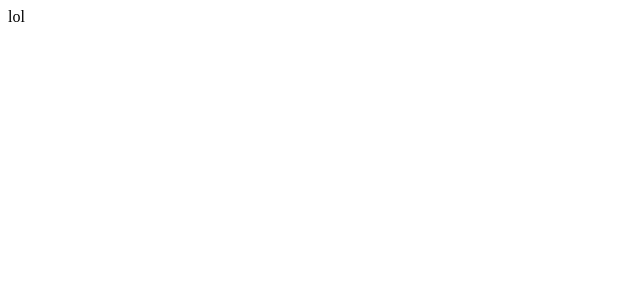
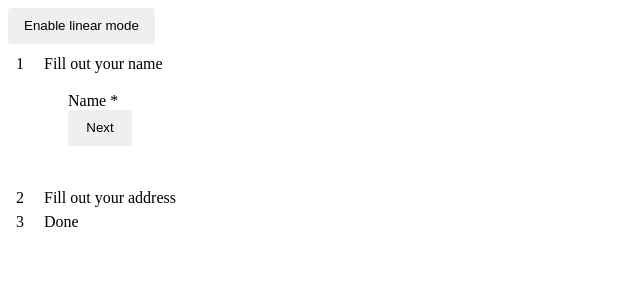
Before and after one commit to ShellsOfSilver/angular-ivy-vqrh4u, an Angular app: page / in a window 1280 px wide. Shown: the top 300 px of the page, without its empty margins (0-640 px from the left). Built offline with nearby package versions, Linux system fonts and the light colour scheme.

Commit message:
4 files modified

```diff
--- a/src/app/app.component.css
+++ b/src/app/app.component.css
@@ -1,3 +1,7 @@
-p {
-  font-family: Lato;
+.mat-stepper-vertical {
+  margin-top: 8px;
 }
+
+.mat-form-field {
+  margin-top: 16px;
+}
--- a/src/app/app.component.html
+++ b/src/app/app.component.html
@@ -1 +1,48 @@
-<my-init></my-init>
+<button mat-raised-button (click)="isLinear = !isLinear" id="toggle-linear">
+  {{!isLinear ? 'Enable linear mode' : 'Disable linear mode'}}
+</button>
+<mat-vertical-stepper [linear]="isLinear" #stepper>
+  <mat-step [stepControl]="firstFormGroup">
+    <form [formGroup]="firstFormGroup">
+      <ng-template matStepLabel>Fill out your name</ng-template>
+      <mat-form-field>
+        <mat-label>Name</mat-label>
+        <input
+          matInput
+          placeholder="Last name, First name"
+          formControlName="firstCtrl"
+          required
+        />
+      </mat-form-field>
+      <div>
+        <button mat-button matStepperNext>Next</button>
+      </div>
+    </form>
+  </mat-step>
+  <mat-step [stepControl]="secondFormGroup">
+    <form [formGroup]="secondFormGroup">
+      <ng-template matStepLabel>Fill out your address</ng-template>
+      <mat-form-field>
+        <mat-label>Address</mat-label>
+        <input
+          matInput
+          formControlName="secondCtrl"
+          placeholder="Ex. 1 Main St, New York, NY"
+          required
+        />
+      </mat-form-field>
+      <div>
+        <button mat-button matStepperPrevious>Back</button>
+        <button mat-button matStepperNext>Next</button>
+      </div>
+    </form>
+  </mat-step>
+  <mat-step>
+    <ng-template matStepLabel>Done</ng-template>
+    <p>You are now done.</p>
+    <div>
+      <button mat-button matStepperPrevious>Back</button>
+      <button mat-button (click)="stepper.reset()">Reset</button>
+    </div>
+  </mat-step>
+</mat-vertical-stepper>
--- a/src/app/app.component.ts
+++ b/src/app/app.component.ts
@@ -1,4 +1,5 @@
-import { Component } from "@angular/core";
+import { Component, OnInit } from "@angular/core";
+import { FormBuilder, FormGroup } from "@angular/forms";
 
 import { DataService } from "./data.service";
 
@@ -7,6 +8,22 @@ import { DataService } from "./data.service";
   templateUrl: "./app.component.html",
   styleUrls: ["./app.component.css"]
 })
-export class AppComponent {
-  constructor(private dataService: DataService) {}
+export class AppComponent implements OnInit {
+  isLinear = false;
+  firstFormGroup: FormGroup;
+  secondFormGroup: FormGroup;
+
+  constructor(
+    private dataService: DataService,
+    private _formBuilder: FormBuilder
+  ) {}
+
+  ngOnInit() {
+    this.firstFormGroup = this._formBuilder.group({
+      firstCtrl: [""]
+    });
+    this.secondFormGroup = this._formBuilder.group({
+      secondCtrl: [""]
+    });
+  }
 }
```
Also changed, not shown: src/app/app.module.ts (+52 -2 lines).
